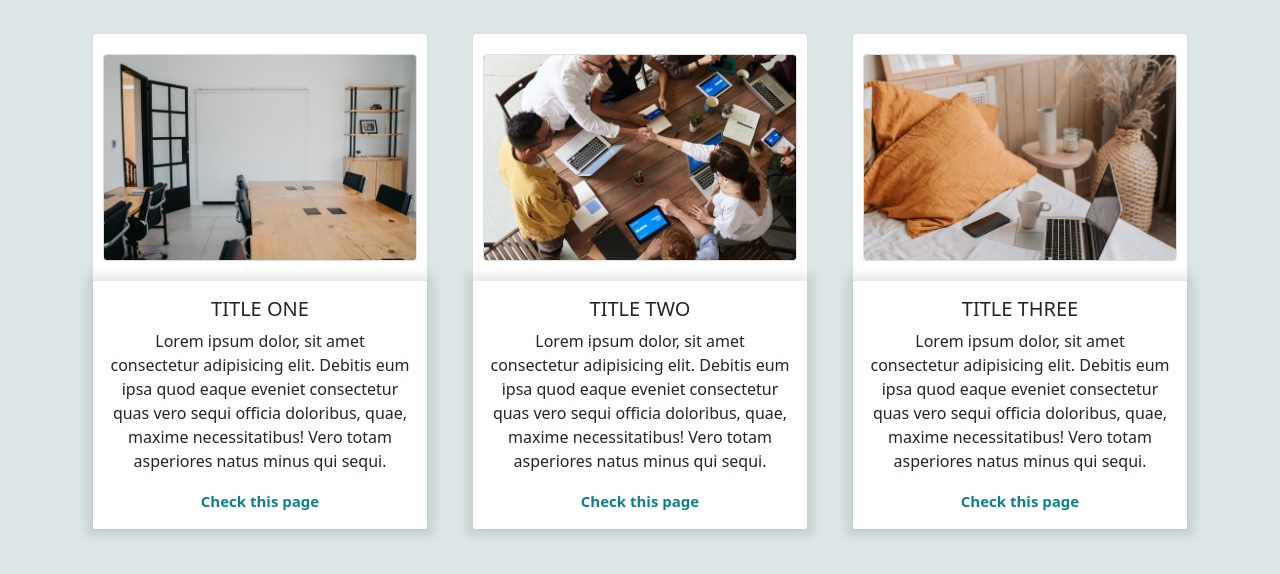
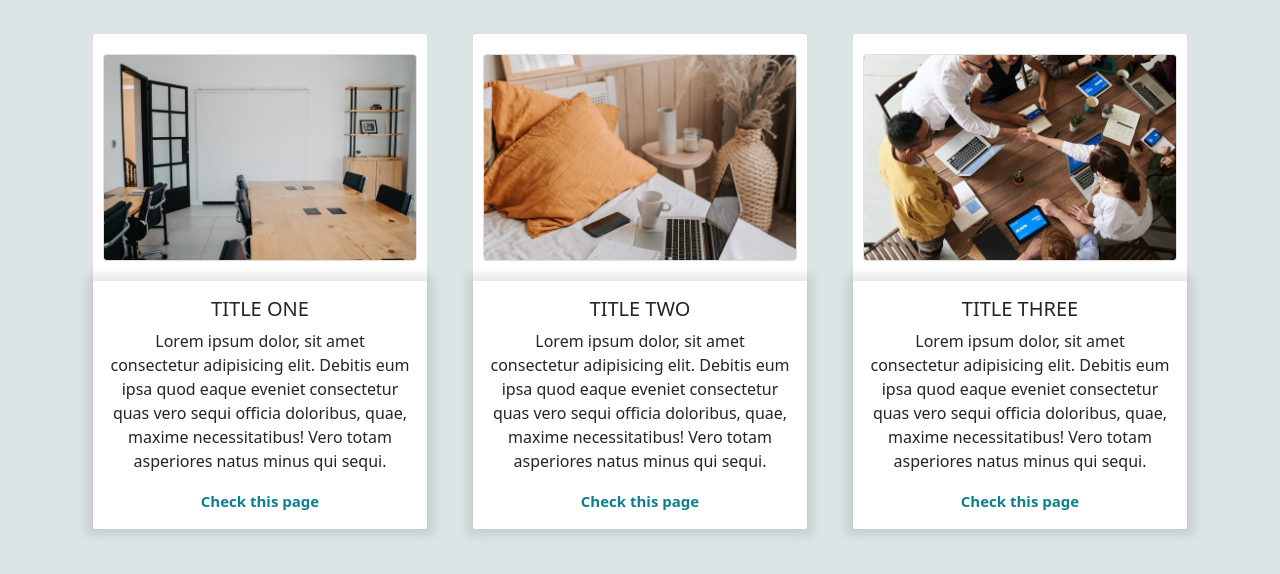
Before and after one commit to erenlerfirat/FiratPortfolio, a website: page index.html in a window 1280 px wide. Shown: the part 186-760 px from the top of the page. Drawn offline with nearby package versions, Linux system fonts and the light colour scheme.

Commit message:
Image names changed due to failed to load.

```diff
--- a/index.html
+++ b/index.html
@@ -55,7 +55,7 @@
             <div class="row">
                 <div class="col-md-4">
                     <div class="card text-center">
-                        <img src="./images/pexels-anna-tarazevich-.jpg" class="card img-top" alt="">
+                        <img src="./images/pexels1.jpg" class="card img-top" alt="">
                         <div class="card-body">
                             <h5 class="card-title">TITLE ONE</h5>
                             <p>Lorem ipsum dolor, sit amet consectetur adipisicing elit. Debitis eum ipsa quod eaque eveniet
@@ -68,7 +68,7 @@
                 </div>
                 <div class="col-md-4">
                     <div class="card text-center">
-                        <img src="./images/pexels-fauxels-.jpg" class="card img-top" alt="">
+                        <img src="./images/pexels2.jpg" class="card img-top" alt="">
                         <div class="card-body">
                             <h5 class="card-title">TITLE TWO</h5>
                             <p>Lorem ipsum dolor, sit amet consectetur adipisicing elit. Debitis eum ipsa quod eaque eveniet
@@ -80,7 +80,7 @@
                 </div>
                 <div class="col-md-4">
                     <div class="card text-center">
-                        <img src="./images/pexels-vlada-karpovich-.jpg" class="card img-top" alt="">
+                        <img src="./images/pexels3.jpg" class="card img-top" alt="">
                         <div class="card-body">
                             <h5 class="card-title">TITLE THREE</h5>
                             <p>Lorem ipsum dolor, sit amet consectetur adipisicing elit. Debitis eum ipsa quod eaque eveniet
```
Also changed, not shown: Images/pexels1.jpg (renamed from Images/pexels-anna-tarazevich-.jpg), Images/pexels2.jpg (renamed from Images/pexels-vlada-karpovich-.jpg), Images/pexels3.jpg (renamed from Images/pexels-fauxels-.jpg).
